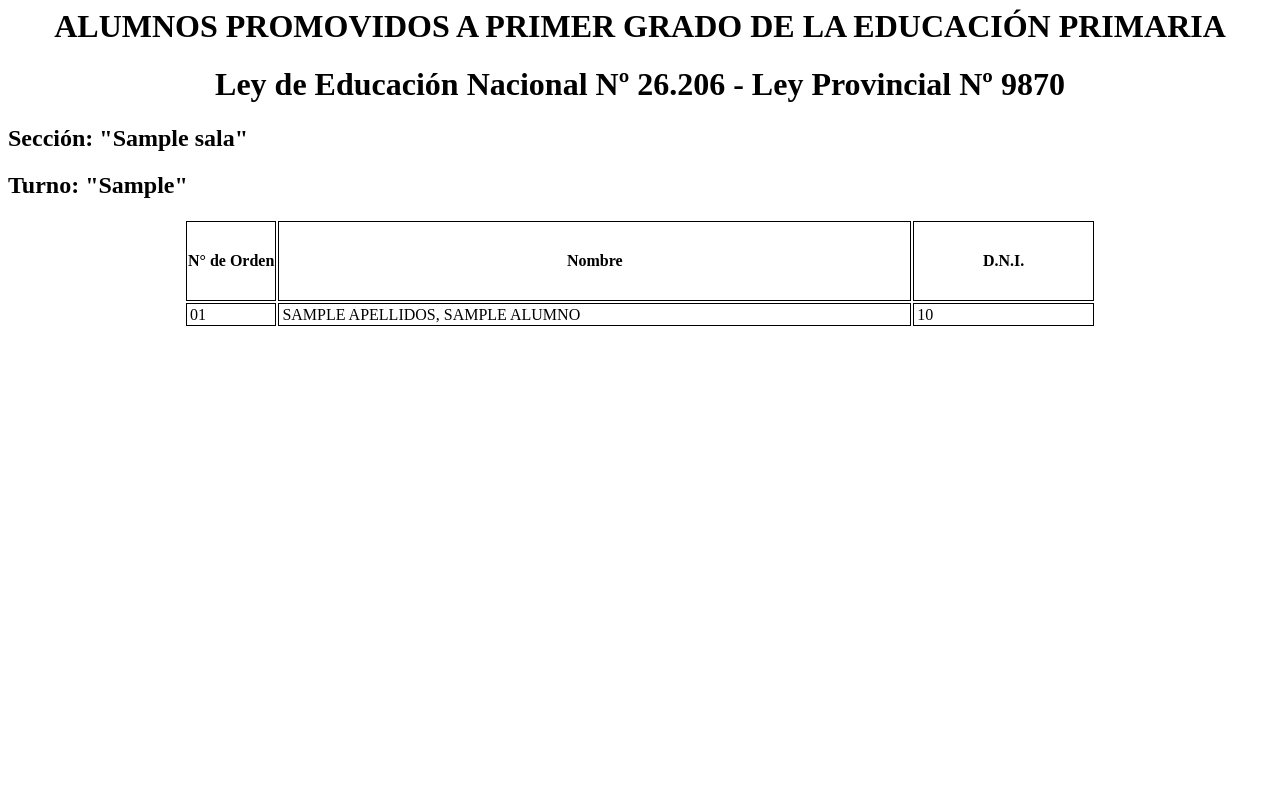
After one commit to kaajavi/ninformes, a Django app: template escolar/templates/listados/listado_promovidos.html in a window 1280 px wide. The commit adds this page. Run offline with Django 3.2, Linux system fonts and the light colour scheme; the template is opened without the code that fills it: most values are stand-ins (such as "Sample title", 1, 10 or a date in 2020); parts of the project's set-up code (start-up, migrations or seed data) failed here and were passed over.

Commit message:
Add Listado Promovido

```diff
--- a/escolar/models.py
+++ b/escolar/models.py
@@ -160,6 +160,9 @@ class Curso(models.Model):
         docentes = Docente.objects.filter(Q(id__in = lista_matriculados))
         return docentes
 
+    def getMatriculasAlumnos(self):
+        return self.matriculas_alumno.filter(activo=True)
+
     def getAlumnos(self):
         lista_matriculados = MatriculaAlumnado.objects.filter(curso=self, activo=True).values_list('alumno', flat=True)
         alumnos = Alumno.objects.filter(Q(id__in = lista_matriculados))
@@ -266,7 +269,7 @@ class MatriculaAlumnado(models.Model):
         verbose_name_plural = 'Matriculación Alumnado'
         ordering = ['curso', 'alumno']
 
-    curso = models.ForeignKey('Curso')
+    curso = models.ForeignKey('Curso', related_name="matriculas_alumno")
     alumno = models.ForeignKey('Alumno')
     activo = models.BooleanField('Activo', default=True)
     obs_p_etapa = models.TextField("observaciones primera etapa", blank= True, default="")
--- a/escolar/templates/homes/_h_listados.html
+++ b/escolar/templates/homes/_h_listados.html
@@ -6,6 +6,7 @@
 
     <div class="list-group">
         <a href="{% url 'escolar:generar_listado_gdipe' ciclo_actual %}" class="list-group-item">Matrícula gdipe año {{ciclo_actual}}</a>
+        <a href="{% url 'escolar:generar_listado_promovidos' ciclo_actual %}" class="list-group-item">Listado Promovidos año {{ciclo_actual}}</a>
     </div>
 
 </div>
--- /dev/null
+++ b/escolar/templates/listados/listado_promovidos.html
@@ -0,0 +1,116 @@
+{% load tg_alumno %}
+<html>
+    <header>
+        <meta charset="utf-8">
+        <!-- Custom CSS -->
+
+
+        <style>
+            @page {
+                size: a4 portrait;
+
+
+                @frame content_frame {          /* Content Frame */
+                    left: 2cm; top: 2cm; right: 2cm;
+                    border: 0pt solid white;
+                }
+
+            }
+
+            .table th {
+                vertical-align:middle;
+                text-align:center;
+                border: 1pt solid black;
+                height: 60pt;
+                padding-top: 2px;
+            }
+            .table td {
+                vertical-align:middle;
+                text-align:left;
+                border: 1pt solid black;
+                padding-top: 2px;
+                padding-left: 3px;
+            }
+            .td_left {
+                text-align:left;
+            }
+            .td_center {
+                text-align:center !important;
+            }
+
+            .bg-grey{
+                background:#EEEFFF;
+            }
+
+            .td_10 {
+                width:10%;
+                vertical-align:middle;
+                /* **overflow:hidden;** (Optional)This might be useful for some overflow contents*/
+            }
+            .td_20 {
+                width:20%;
+                vertical-align:middle;
+                /* **overflow:hidden;** (Optional)This might be useful for some overflow contents*/
+            }
+            .td_30 {
+                width:30%;
+                vertical-align:middle;
+                /* **overflow:hidden;** (Optional)This might be useful for some overflow contents*/
+            }
+            .td_40 {
+                width:40%;
+                vertical-align:middle;
+                /* **overflow:hidden;** (Optional)This might be useful for some overflow contents*/
+            }
+            .td_50 {
+                width:50%;
+                vertical-align:middle;
+                /* **overflow:hidden;** (Optional)This might be useful for some overflow contents*/
+            }
+
+        </style>
+    </header>
+
+    <body>
+
+            <!-- HTML Content -->
+        {% for curso in cursos %}
+            <center>
+                <H1>ALUMNOS PROMOVIDOS A PRIMER GRADO DE LA EDUCACIÓN PRIMARIA</H1>
+                <H1>Ley de Educación Nacional Nº 26.206 - Ley Provincial Nº 9870</H1>
+            </center>
+
+            <h2>Sección: "{{curso.sala}}"</h2>
+            <h2>Turno: "{{curso.turno_str}}"</h2>
+            <center>
+                <table class="table">
+                    <thead>
+
+                        <tr>
+                            <th class ="td_10 td_center">N° de Orden</td>
+                            <th class ="td_center">Nombre</td>
+                            <th class ="td_20 td_center">D.N.I.</td>
+
+
+                        </tr>
+
+
+                    </thead>
+
+                    <tbody>
+
+                        {% for matricula in curso.getMatriculasAlumnos %}
+                        <tr>
+                            <td align="center" class ="td_10">{{forloop.counter|zerofill_2}}</td>
+                            <td class ="">{{matricula.alumno.apellidos|upper}}, {{matricula.alumno.nombres|upper}}</td>
+                            <td align="center" class ="td_20">{{matricula.alumno.dni|adjust_dni}}</td>
+                        </tr>
+                        {% endfor %}
+
+                    </tbody>
+                </table>
+            </center>
+            <pdf:nextpage />
+            {% endfor %}
+            </body>
+            </html>
--- a/escolar/templatetags/tg_alumno.py
+++ b/escolar/templatetags/tg_alumno.py
@@ -17,3 +17,11 @@ def select_matriculando(idx_alumno=None, idx_curso=None, seleccionados=[]):
         return "<option value='"+str(idx_alumno)+"'>"+str(alumno.presentacion_completa())+"</option>"
     else:
         return "<option value='"+str(idx_alumno)+"' selected=\"True\" disabled=''>"+str(alumno.presentacion_completa())+"</option>"
+
+@register.filter
+def adjust_dni(dni):
+    return "{:,}".format(int(dni)).replace(',','.')
+
+@register.filter
+def zerofill_2(val):
+    return "{}".format(val).zfill(2)
--- a/escolar/urls.py
+++ b/escolar/urls.py
@@ -53,6 +53,8 @@ urlpatterns = patterns('',
                        url(r'^listados/curso/(?P<id_curso>\d+)/$', 'escolar.listados.generar_listado_alumnos_pdf', name='generar_listado_alumnos_pdf'),
                        url(r'^listados/certificados/(?P<id_curso>\d+)/$', 'escolar.listados.generar_base_para_certificados', name='generar_base_para_certificados'),
                        url(r'^listados/gdipe/(?P<anio>\d+)/$', 'escolar.listados.generar_listado_gdipe', name='generar_listado_gdipe'),
+                       url(r'^listados/promovidos/(?P<anio>\d+)/$', 'escolar.listados.generar_listado_promovidos', name='generar_listado_promovidos'),
+
                        ##TESTING
                        url(r'^testing/crear_principal/$', 'escolar.test_dev.view_create_principal', name='view_create_principal'),
                        url(r'^testing/test_cfkeditor/$', 'escolar.test_dev.test_cfkeditor', name='test_cfkeditor'),
```
Also changed, not shown: escolar/listados.py (+41 -0 lines).
